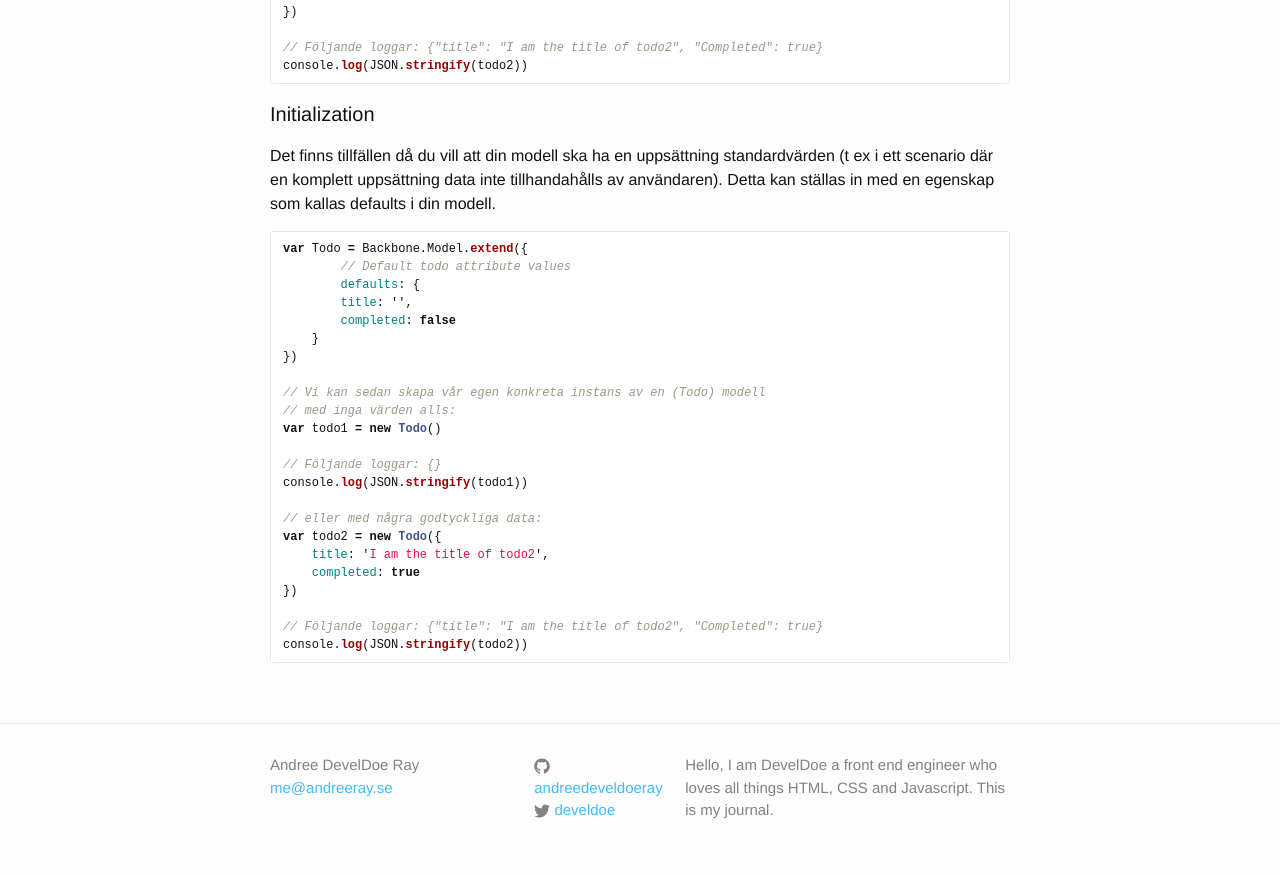
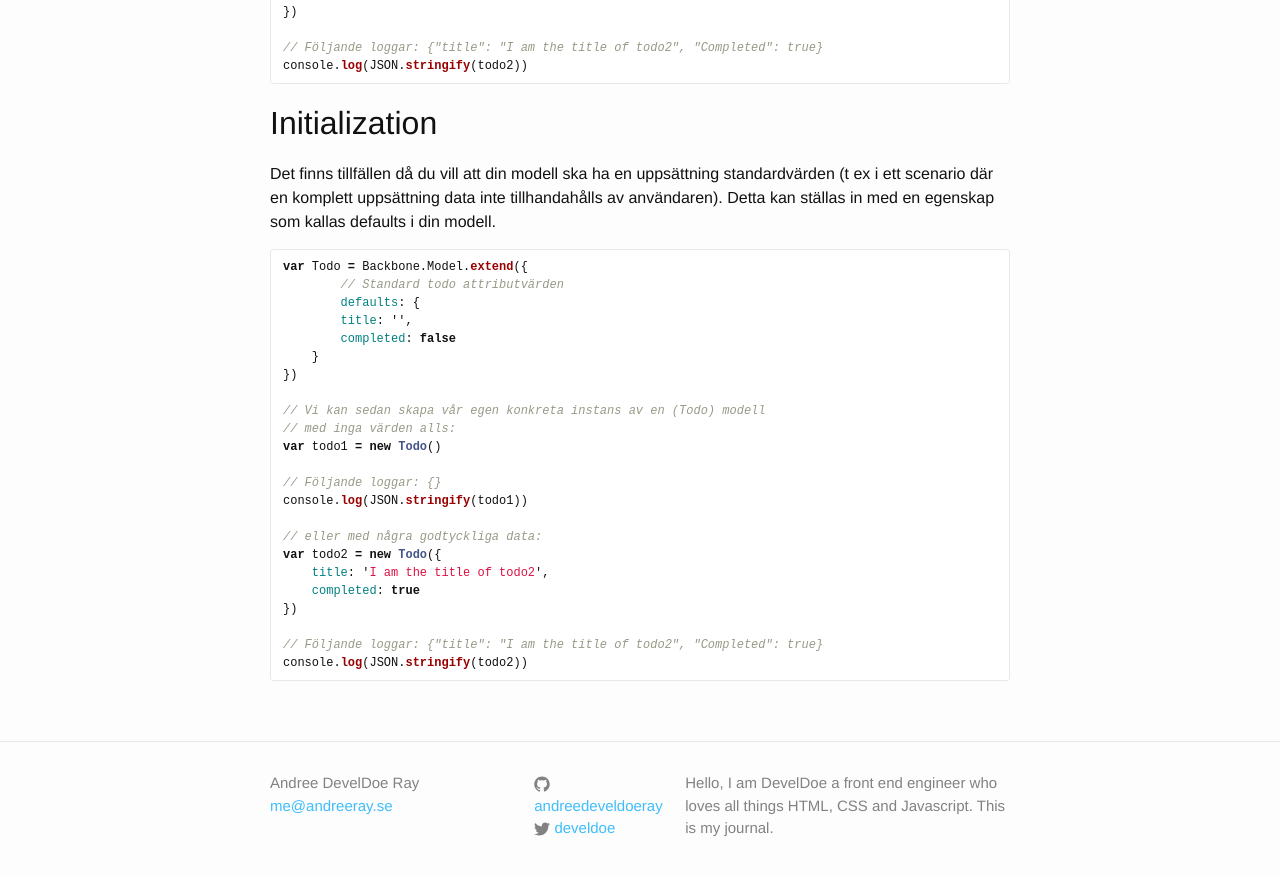
Before and after one commit to develdoe/develdoe.github.io, a Jekyll site: the page built from _posts/2017-10-30-backbonejs-basics.md, in a window 1280 px wide and 900 px high, scrolled down 1844 px. Shown: the top 875 px of the window. Built offline with Jekyll 4.4.1, drawn with Linux system fonts in a browser that asks for light colours.

Commit message:
Update 2017-10-30-backbonejs-basics.md

````diff
--- a/_posts/2017-10-30-backbonejs-basics.md
+++ b/_posts/2017-10-30-backbonejs-basics.md
@@ -61,13 +61,13 @@ var todo2 = new Todo({
 console.log(JSON.stringify(todo2))
 ```
 
-#### Initialization
+## Initialization
 
 Det finns tillfällen då du vill att din modell ska ha en uppsättning standardvärden (t ex i ett scenario där en komplett uppsättning data inte tillhandahålls av användaren). Detta kan ställas in med en egenskap som kallas defaults i din modell.
 
 ```js
 var Todo = Backbone.Model.extend({
-	// Default todo attribute values
+	// Standard todo attributvärden
 	defaults: {
     	title: '',
       	completed: false
````
